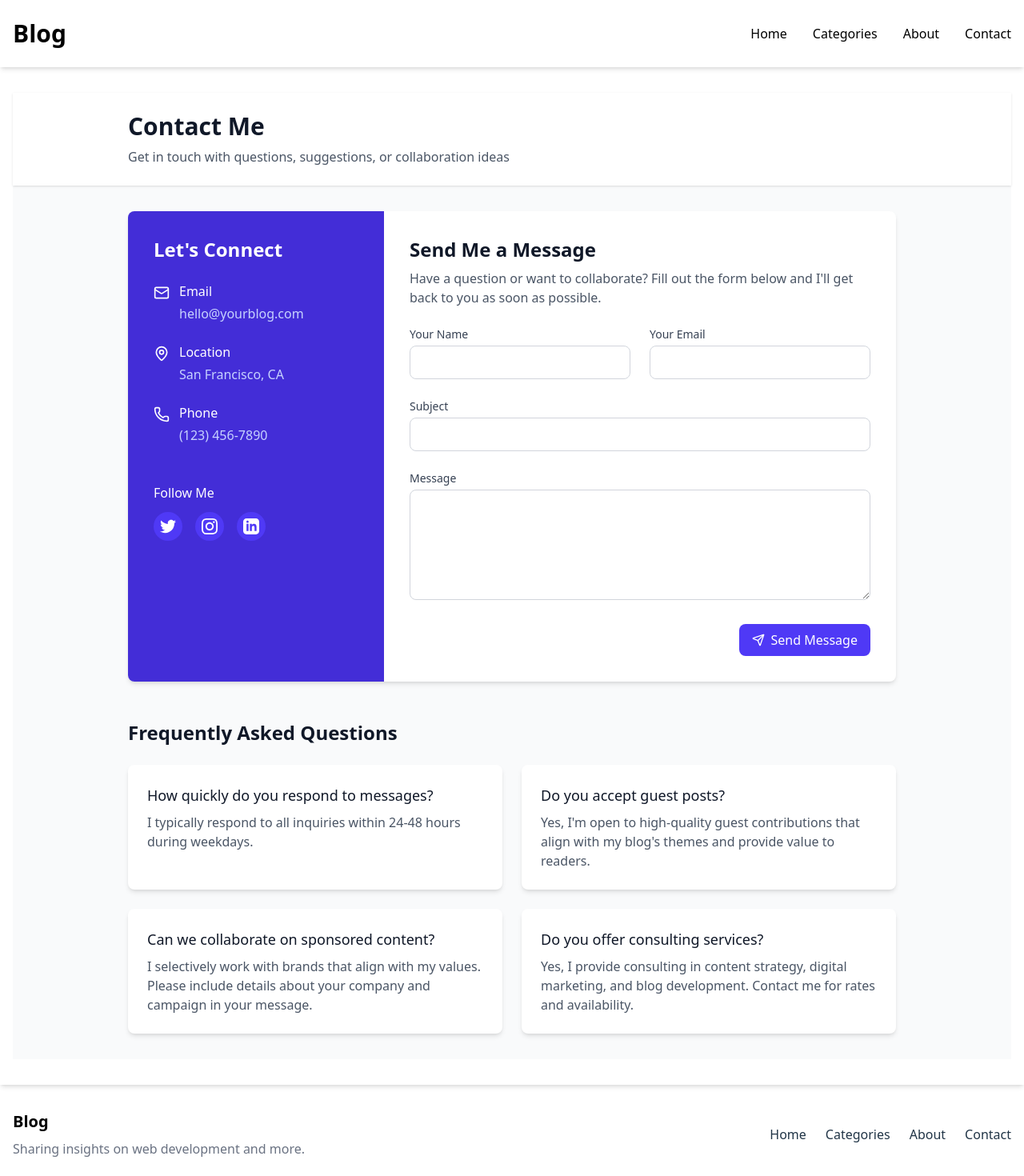
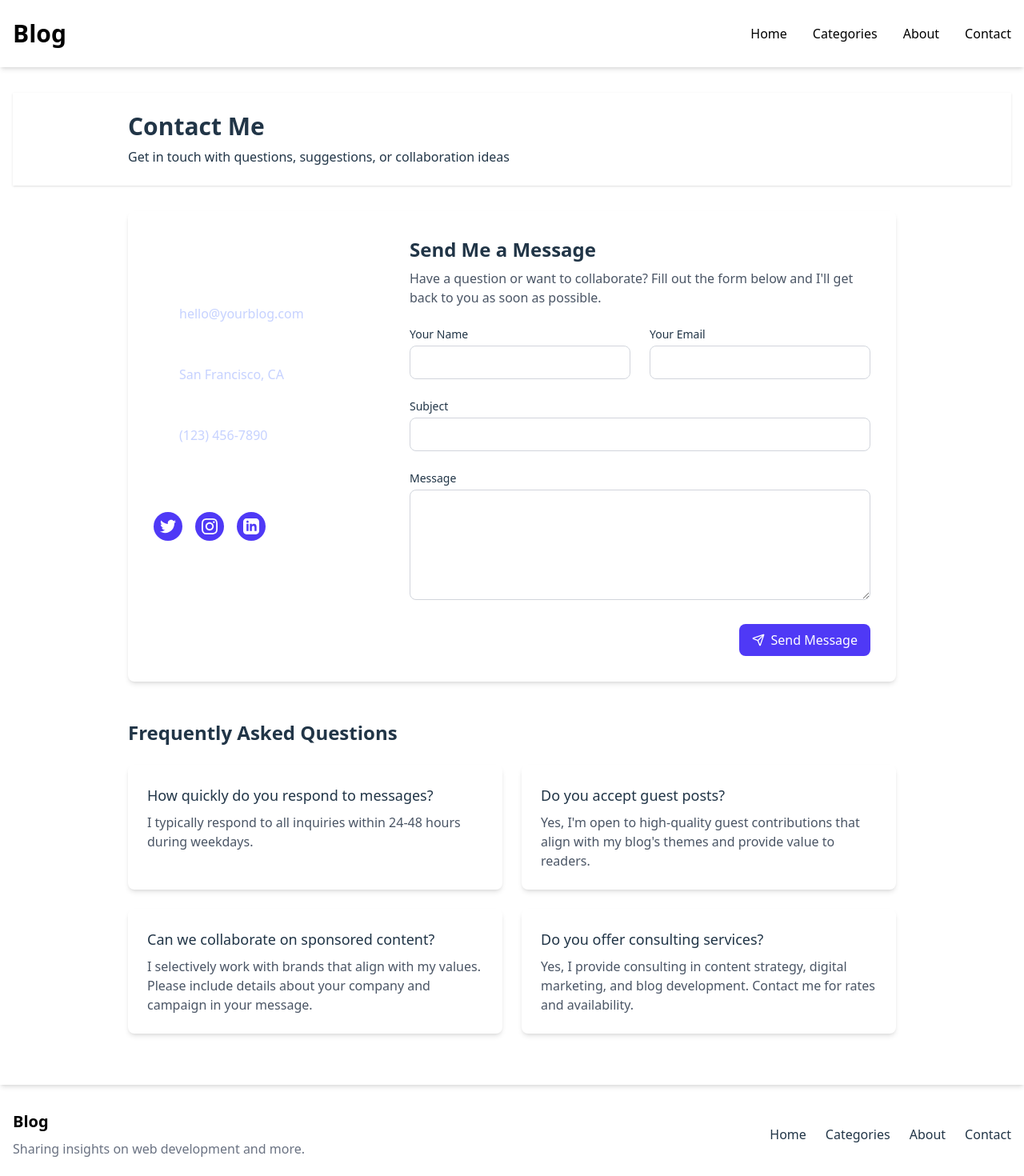
Before and after one commit to KLightiam/blog-site-frontend, a React (Vite) app: page /contact in a window 1280 px wide. Shown: the top 1470 px of the page at 80% size. Built offline with nearby package versions, Linux system fonts and the light colour scheme.

Commit message:
fix dark mode styles for About and Contact pages

```diff
--- a/src/pages/Contact.jsx
+++ b/src/pages/Contact.jsx
@@ -42,21 +42,21 @@ export default function ContactPage() {
   };
 
   return (
-    <div className="bg-gray-50 min-h-screen">
+    <div className="light:bg-gray-50 min-h-screen">
       {/* Header */}
-      <header className="bg-white shadow-sm">
+      <header className="light:bg-white shadow-sm">
         <div className="max-w-5xl mx-auto py-6 px-4 sm:px-6 lg:px-8">
-          <h1 className="text-3xl font-bold text-gray-900">Contact Me</h1>
-          <p className="mt-2 text-gray-600">Get in touch with questions, suggestions, or collaboration ideas</p>
+          <h1 className="text-3xl font-bold light:text-gray-900">Contact Me</h1>
+          <p className="mt-2 light:text-gray-600">Get in touch with questions, suggestions, or collaboration ideas</p>
         </div>
       </header>
 
       {/* Main Content */}
       <main className="max-w-5xl mx-auto py-8 px-4 sm:px-6 lg:px-8">
-        <div className="bg-white shadow-md rounded-lg overflow-hidden">
+        <div className="light:bg-white shadow-md rounded-lg overflow-hidden">
           <div className="md:flex">
             {/* Contact Info Section */}
-            <div className="md:w-1/3 bg-indigo-700 p-8 text-white">
+            <div className="md:w-1/3 light:bg-indigo-700 p-8 text-white">
               <h2 className="text-2xl font-bold mb-6">Let's Connect</h2>
 
               <div className="space-y-6">
@@ -110,8 +110,8 @@ export default function ContactPage() {
             {/* Contact Form Section */}
             <div className="md:w-2/3 p-8">
               <div className="mb-6">
-                <h2 className="text-2xl font-bold text-gray-900 mb-2">Send Me a Message</h2>
-                <p className="text-gray-600">Have a question or want to collaborate? Fill out the form below and I'll get back to you as soon as possible.</p>
+                <h2 className="text-2xl font-bold light:text-gray-900 mb-2">Send Me a Message</h2>
+                <p className="text-gray-600 dark:text-gray-300">Have a question or want to collaborate? Fill out the form below and I'll get back to you as soon as possible.</p>
               </div>
 
               {formStatus.submitted ? (
@@ -130,7 +130,7 @@ export default function ContactPage() {
                 <div className="space-y-6">
                   <div className="grid grid-cols-1 md:grid-cols-2 gap-6">
                     <div>
-                      <label htmlFor="name" className="block text-sm font-medium text-gray-700 mb-1">
+                      <label htmlFor="name" className="block text-sm font-medium light:text-gray-700 mb-1">
                         Your Name
                       </label>
                       <input
@@ -139,12 +139,12 @@ export default function ContactPage() {
                         name="name"
                         value={formData.name}
                         onChange={handleChange}
-                        className="w-full text-gray-700 px-4 py-2 border border-gray-300 rounded-lg focus:outline-none focus:ring-2 focus:ring-indigo-500"
+                        className="w-full light:text-gray-700 px-4 py-2 border border-gray-300 rounded-lg focus:outline-none focus:ring-2 focus:ring-indigo-500"
                       />
                     </div>
 
                     <div>
-                      <label htmlFor="email" className="block text-sm font-medium text-gray-700 mb-1">
+                      <label htmlFor="email" className="block text-sm font-medium light:text-gray-700 mb-1">
                         Your Email
                       </label>
                       <input
@@ -153,13 +153,13 @@ export default function ContactPage() {
                         name="email"
                         value={formData.email}
                         onChange={handleChange}
-                        className="w-full px-4 text-gray-700 py-2 border border-gray-300 rounded-lg focus:outline-none focus:ring-2 focus:ring-indigo-500"
+                        className="w-full px-4 light:text-gray-700 py-2 border border-gray-300 rounded-lg focus:outline-none focus:ring-2 focus:ring-indigo-500"
                       />
                     </div>
                   </div>
 
                   <div>
-                    <label htmlFor="subject" className="block text-sm font-medium text-gray-700 mb-1">
+                    <label htmlFor="subject" className="block text-sm font-medium light:text-gray-700 mb-1">
                       Subject
                     </label>
                     <input
@@ -168,12 +168,12 @@ export default function ContactPage() {
                       name="subject"
                       value={formData.subject}
                       onChange={handleChange}
-                      className="w-full text-gray-700 px-4 py-2 border border-gray-300 rounded-lg focus:outline-none focus:ring-2 focus:ring-indigo-500"
+                      className="w-full light:text-gray-700 px-4 py-2 border border-gray-300 rounded-lg focus:outline-none focus:ring-2 focus:ring-indigo-500"
                     />
                   </div>
 
                   <div>
-                    <label htmlFor="message" className="block text-sm font-medium text-gray-700 mb-1">
+                    <label htmlFor="message" className="block text-sm font-medium light:text-gray-700 mb-1">
                       Message
                     </label>
                     <textarea
@@ -182,7 +182,7 @@ export default function ContactPage() {
                       rows="5"
                       value={formData.message}
                       onChange={handleChange}
-                      className="w-full px-4 py-2 text-gray-700 border border-gray-300 rounded-lg focus:outline-none focus:ring-2 focus:ring-indigo-500"
+                      className="w-full px-4 py-2 light:text-gray-700 border border-gray-300 rounded-lg focus:outline-none focus:ring-2 focus:ring-indigo-500"
                     ></textarea>
                   </div>
 
@@ -203,27 +203,27 @@ export default function ContactPage() {
 
         {/* FAQ Section */}
         <div className="mt-12">
-          <h2 className="text-2xl font-bold text-gray-900 mb-6">Frequently Asked Questions</h2>
+          <h2 className="text-2xl font-bold light:text-gray-900 mb-6">Frequently Asked Questions</h2>
 
           <div className="grid grid-cols-1 md:grid-cols-2 gap-6">
-            <div className="bg-white p-6 rounded-lg shadow-md">
-              <h3 className="font-medium text-lg text-gray-900 mb-2">How quickly do you respond to messages?</h3>
-              <p className="text-gray-600">I typically respond to all inquiries within 24-48 hours during weekdays.</p>
+            <div className="light:bg-white p-6 rounded-lg shadow-md">
+              <h3 className="font-medium text-lg light:text-gray-900 mb-2">How quickly do you respond to messages?</h3>
+              <p className="text-gray-600 dark:text-gray-300">I typically respond to all inquiries within 24-48 hours during weekdays.</p>
             </div>
 
-            <div className="bg-white p-6 rounded-lg shadow-md">
-              <h3 className="font-medium text-lg text-gray-900 mb-2">Do you accept guest posts?</h3>
-              <p className="text-gray-600">Yes, I'm open to high-quality guest contributions that align with my blog's themes and provide value to readers.</p>
+            <div className="light:bg-white p-6 rounded-lg shadow-md">
+              <h3 className="font-medium text-lg light:text-gray-900 mb-2">Do you accept guest posts?</h3>
+              <p className="text-gray-600 dark:text-gray-300">Yes, I'm open to high-quality guest contributions that align with my blog's themes and provide value to readers.</p>
             </div>
 
-            <div className="bg-white p-6 rounded-lg shadow-md">
-              <h3 className="font-medium text-lg text-gray-900 mb-2">Can we collaborate on sponsored content?</h3>
-              <p className="text-gray-600">I selectively work with brands that align with my values. Please include details about your company and campaign in your message.</p>
+            <div className="light:bg-white p-6 rounded-lg shadow-md">
+              <h3 className="font-medium text-lg light:text-gray-900 mb-2">Can we collaborate on sponsored content?</h3>
+              <p className="text-gray-600 dark:text-gray-300">I selectively work with brands that align with my values. Please include details about your company and campaign in your message.</p>
             </div>
 
-            <div className="bg-white p-6 rounded-lg shadow-md">
-              <h3 className="font-medium text-lg text-gray-900 mb-2">Do you offer consulting services?</h3>
-              <p className="text-gray-600">Yes, I provide consulting in content strategy, digital marketing, and blog development. Contact me for rates and availability.</p>
+            <div className="light:bg-white p-6 rounded-lg shadow-md">
+              <h3 className="font-medium text-lg light:text-gray-900 mb-2">Do you offer consulting services?</h3>
+              <p className="text-gray-600 dark:text-gray-300">Yes, I provide consulting in content strategy, digital marketing, and blog development. Contact me for rates and availability.</p>
             </div>
           </div>
         </div>
```
Also changed, not shown: src/pages/About.jsx (+28 -28 lines).
